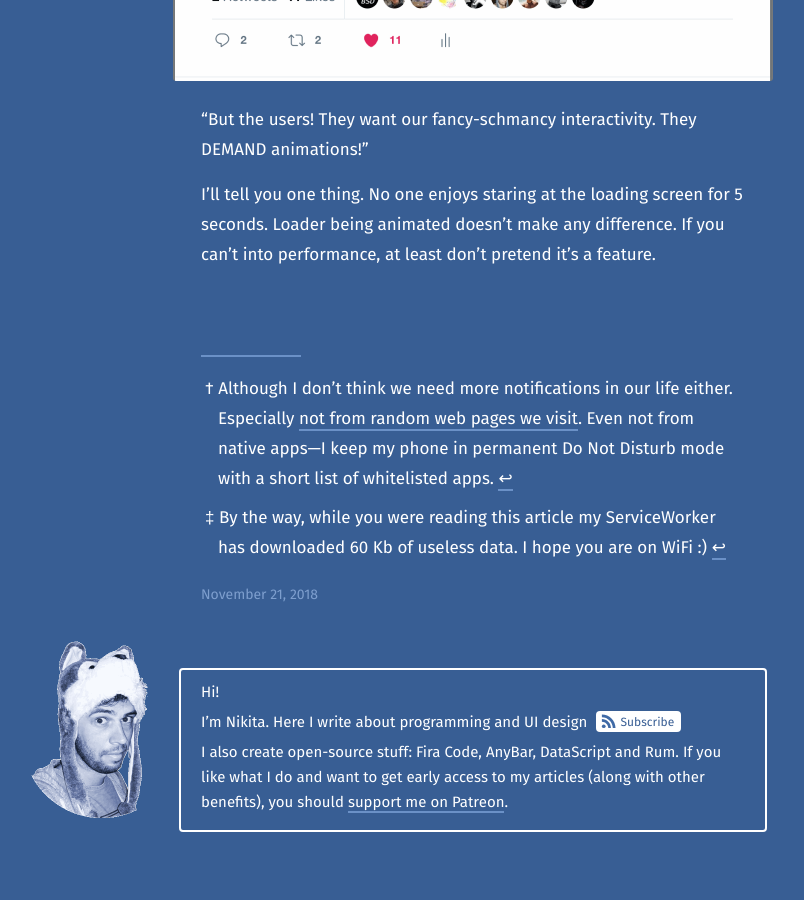
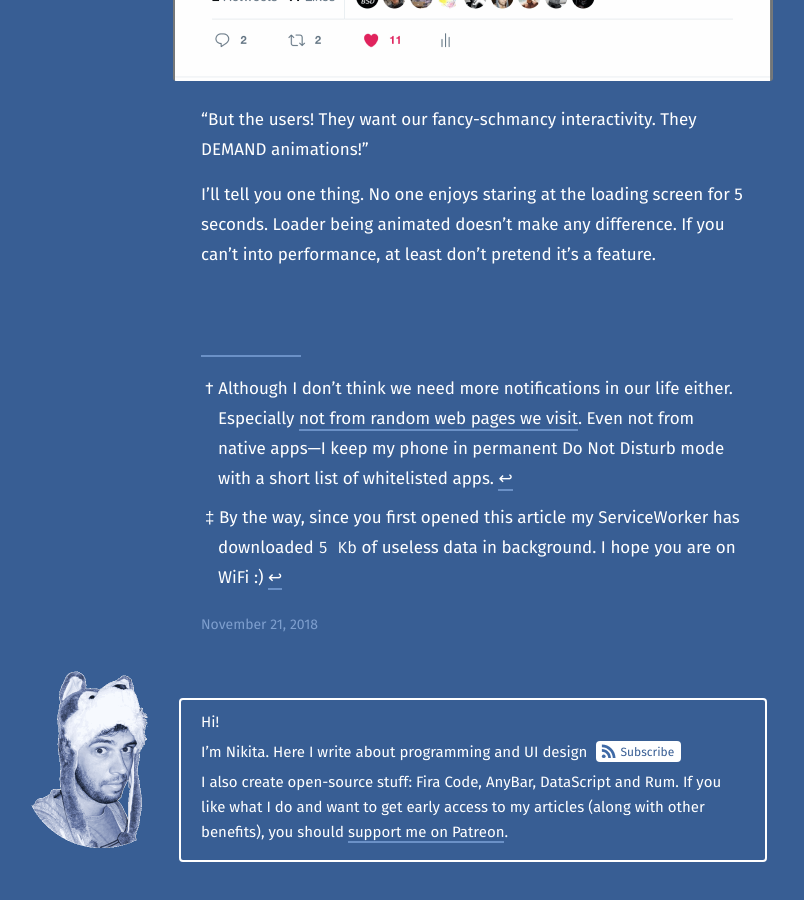
Before and after one commit to tonsky/tonsky.github.io, a Jekyll site: the page built from _posts/2018-11-21-pwa.md, in a window 1280 px wide and 900 px high, scrolled down 6048 px. Shown: the whole window, without its empty margins (168-972 px from the left). Built offline with Jekyll 4.4.1, drawn with Linux system fonts in a browser that asks for light colours; before the commit the page ends 6918 px from its top, so only the background shows below that; some of the changed lines change nothing that is shown.

Commit message:
keep downloading even in background

```diff
--- a/_posts/2018-11-21-pwa.md
+++ b/_posts/2018-11-21-pwa.md
@@ -94,18 +94,28 @@
 
 <ol class="footnotes_alt">
 <li id="fn1"><span class="dagger">†</span> Although I don’t think we need more notifications in our life either. Especially <a href="https://grumpy.website/post/0PKEDf3JE">not from random web pages we visit</a>. Even not from native apps—I keep my phone in permanent Do Not Disturb mode with a short list of whitelisted apps. <a href="#f1" class>↩︎</a></li>
-<li id="fn2"><span class="dagger">‡</span> By the way, while you were reading this article my ServiceWorker has downloaded <span id="downloaded">0 Kb</span> of useless data. I hope you are on WiFi :) <a href="#f2" class>↩︎</a></li>
+<li id="fn2"><span class="dagger">‡</span> By the way, since you first opened this article my ServiceWorker has downloaded <code id="downloaded">0 Kb</code> of useless data in background. I hope you are on WiFi :) <a href="#f2" class>↩︎</a></li>
 </ol>
 
 <script>
+  if (!localStorage.getItem("first_opened"))
+    localStorage.setItem("first_opened", "" + new Date().getTime());
+  var first_opened = parseInt(localStorage.getItem("first_opened"));
+
   function update_downloaded() {
-    var downloaded_kb = parseInt(localStorage.getItem("downloaded") || "0") + 10,
+    var downloaded_kb = Math.ceil((new Date().getTime() - first_opened) / 1000);
         text = downloaded_kb >= 1000000 ? Math.ceil(downloaded_kb / 1000) / 1000 + " Gb"
                : downloaded_kb >= 1000 ? downloaded_kb / 1000 + " Mb"
                : downloaded_kb + " Kb";
-    localStorage.setItem("downloaded", "" + downloaded_kb);
     document.getElementById("downloaded").innerHTML = text;
   }
   update_downloaded();
   setInterval(update_downloaded, 1000);
+
+  if ('serviceWorker' in navigator) {
+    navigator.serviceWorker.register('/sw.js', {scope: '/'}).then(function(registration) {
+      console.log('Service worker registration succeeded:', registration);
+    });
+  }
+
 </script>
```
